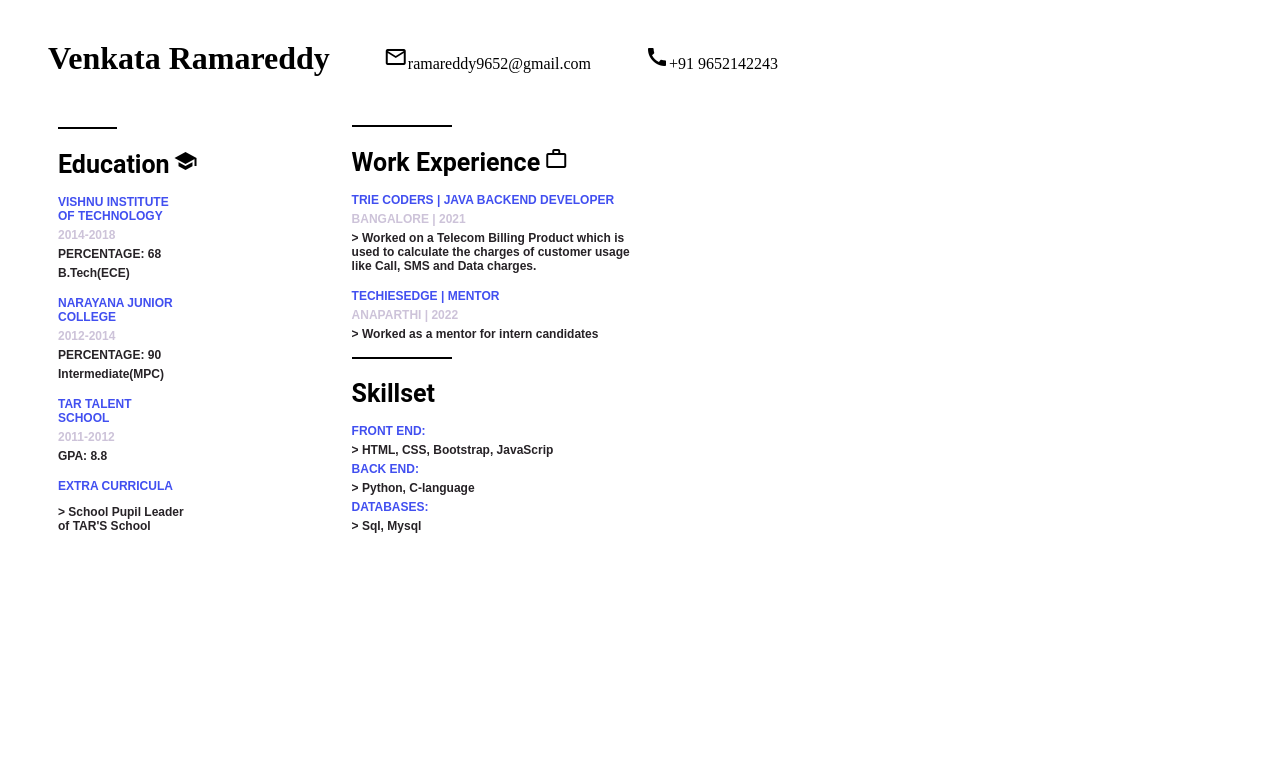
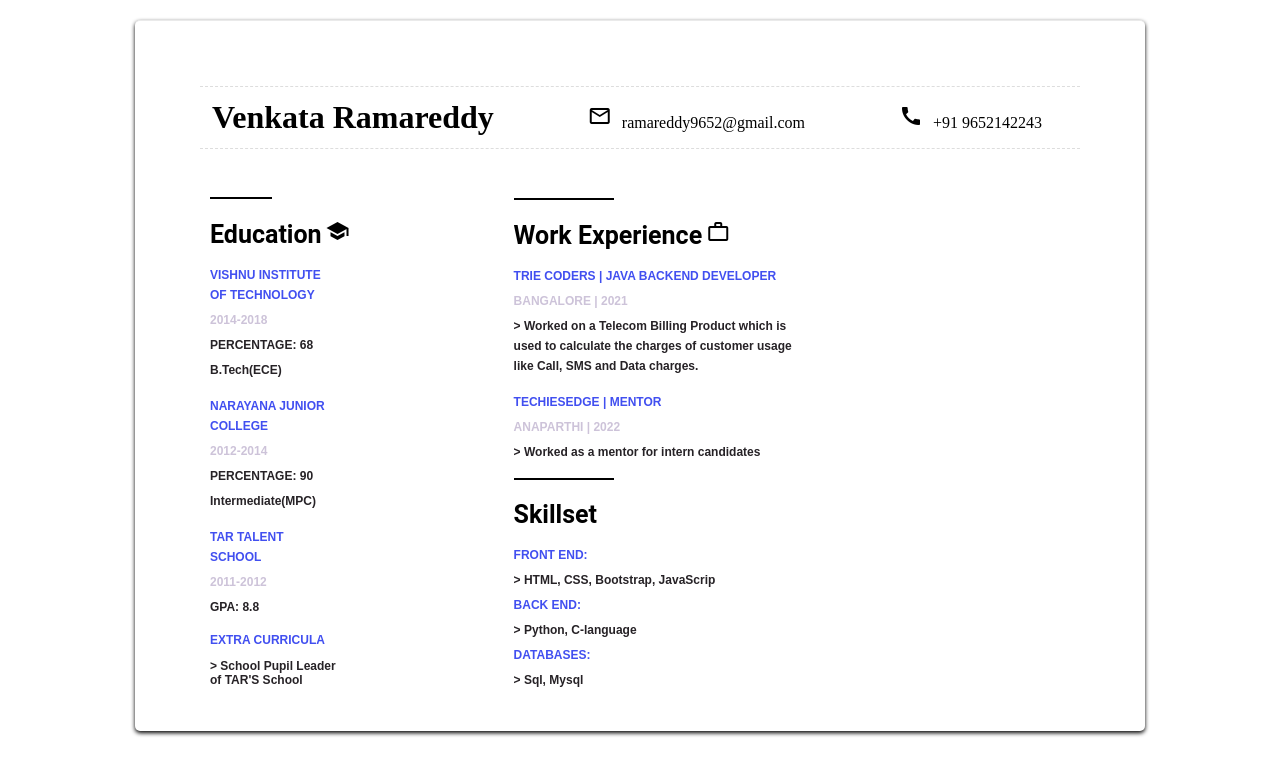
Before and after one commit to ramareddy-brs/Profile, a plain HTML site: page index.html in a window 1280 px wide. Drawn offline with Linux system fonts and the light colour scheme.

Commit message:
after changes are done

```diff
--- a/app.css
+++ b/assets/style.css
@@ -1,14 +1,12 @@
-.profile-container {
-    margin: 20px;
-}
-
-.head1 {
-    margin-left: 30px;
-}
 .education-text {
     font-family: "Roboto";
     font-size: 20px;
     font-weight: bold;
+}
+header {
+    border-bottom: 1px dashed #ddd;
+    border-top: 1px dashed #ddd;
+    padding: 12px;
 }
 h1 {
     display: inline;
@@ -17,7 +15,7 @@ header {
     margin: 40px;
 }
 header span {
-    margin-left: 50px;
+    margin-left: 90px;
 }
 .horizontal-line {
    margin-left: 50px;
@@ -38,6 +36,7 @@ li {
     margin-left: 10px;
     font-weight: bold;
     margin-bottom: 5px;
+    line-height: 20px;
 }
 .list-item1 {
     color: #414FF0;
@@ -70,3 +69,18 @@ aside section{
 #rightSideSection {
     margin-left: 100px;
 }
+.wrapper {
+    background-color: #fff;
+    border-radius: 5px;
+    box-shadow: 0 2px 4px 0;
+    position: relative;
+    border-top: 1px solid #eaeaea;
+    padding: 25px;
+    margin: 20px auto;
+    overflow: hidden;
+    max-width: 960px;
+}
+i {
+    padding-right: 10px;
+    margin: auto;
+}
--- a/index.html
+++ b/index.html
@@ -9,13 +9,14 @@
     <title>Document</title>
 
     <!-- Stytlesheet -->
-    <link rel="stylesheet" href="app.css">
+    <link rel="stylesheet" href="assets/style.css">
 
     <!-- Material icons -->
     <link href="https://fonts.googleapis.com/icon?family=Material+Icons" rel="stylesheet">
 
 </head>
 <body>
+    <div class="wrapper">
         <header>
             <h1>Venkata Ramareddy</h1>
             <span><i class="material-icons">mail_outline</i>ramareddy9652@gmail.com</span>
@@ -112,5 +113,6 @@
             </section>
             <!-- Section Tag end here -->
         </aside>
+    </div>
 </body>
 </html>
```
Lines whose indentation alone changed are shown as unchanged.
